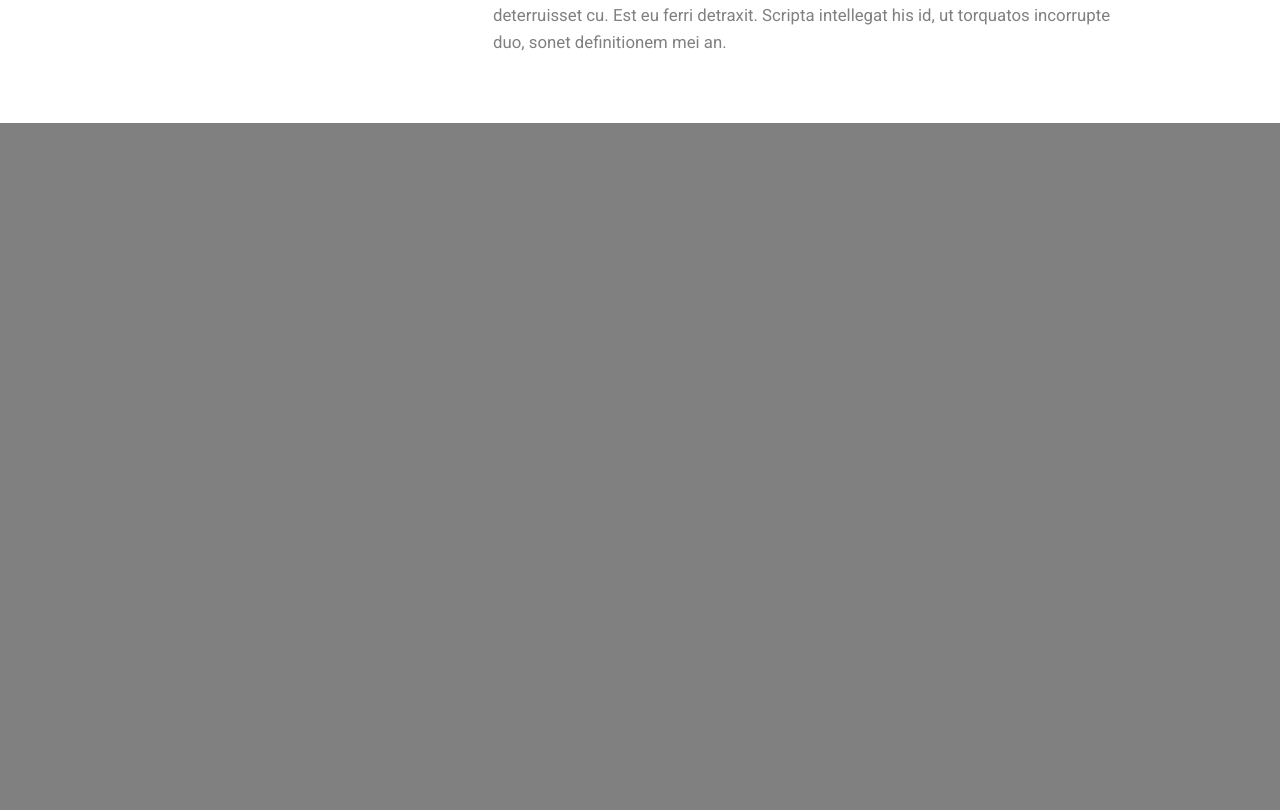
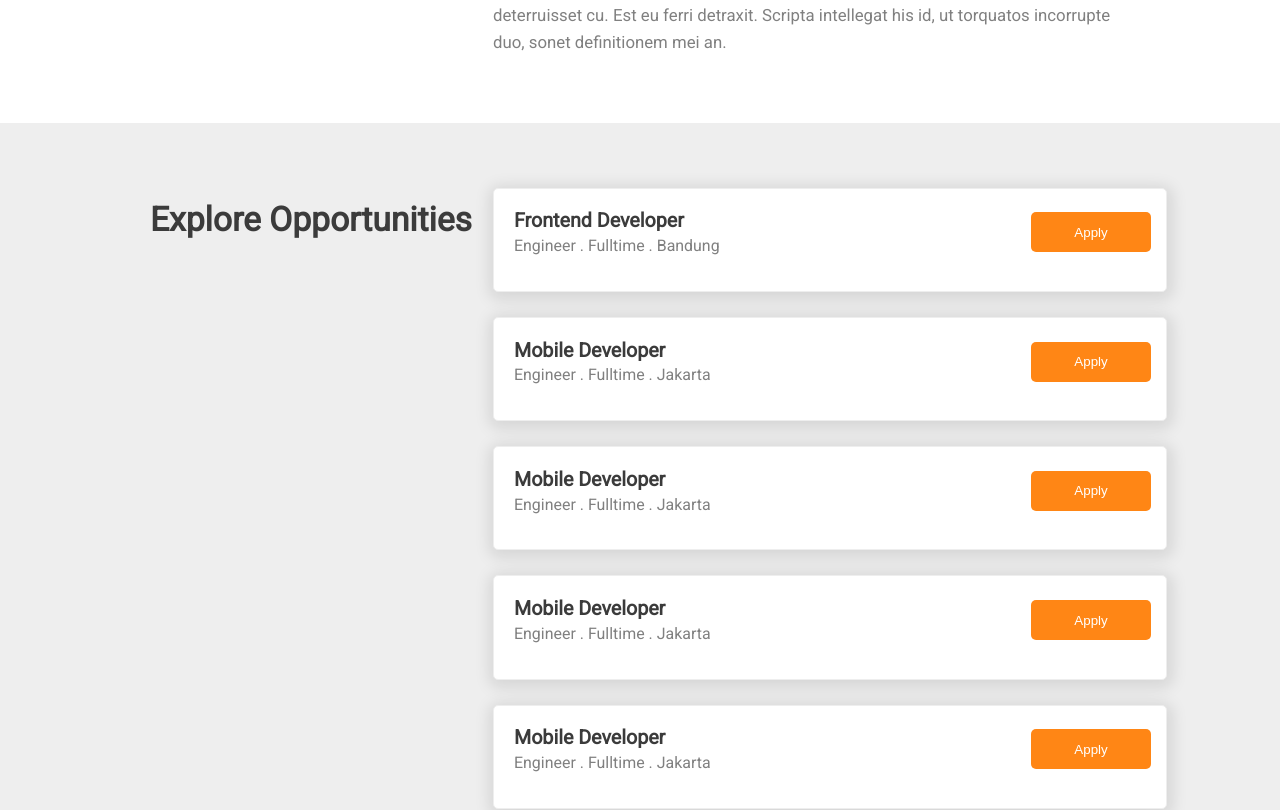
Before and after one commit to risyana/kulina-frontend, a React (Create React App) app: page / in a window 1280 px wide. Shown: the part 909-1719 px from the top of the page. Before the commit the page ends 1032 px from the top, so only its background shows below. Built offline with nearby package versions, Linux system fonts and the light colour scheme.

Commit message:
create 'Job Card' component which receive job information as props

```diff
--- a/src/App.js
+++ b/src/App.js
@@ -2,9 +2,57 @@ import React, { Component } from 'react'
 import './style/style.css'
 import Header from './components/Header/Header'
 import Article from './components/Article/Article'
+import Job from './components/Job/Job'
 
 class App extends Component {
+
+  state = {
+    jobs: [
+      {
+        "title": "Frontend Developer",
+        "type": "Engineer",
+        "status": "Fulltime",
+        "location": "Bandung"
+      },
+      {
+        "title": "Mobile Developer",
+        "type": "Engineer",
+        "status": "Fulltime",
+        "location": "Jakarta"
+      },
+      {
+        "title": "Mobile Developer",
+        "type": "Engineer",
+        "status": "Fulltime",
+        "location": "Jakarta"
+      },
+      {
+        "title": "Mobile Developer",
+        "type": "Engineer",
+        "status": "Fulltime",
+        "location": "Jakarta"
+      },
+      {
+        "title": "Mobile Developer",
+        "type": "Engineer",
+        "status": "Fulltime",
+        "location": "Jakarta"
+      },
+      {
+        "title": "Mobile Developer",
+        "type": "Engineer",
+        "status": "Fulltime",
+        "location": "Jakarta"
+      },
+    ]
+  }
+
   render() {
+
+    let jobs = this.state.jobs.map((job) => (
+      <Job job={job} />
+    ));
+
     return (
       <div className="App-container">
         <header className="App-header">
@@ -23,9 +71,9 @@ class App extends Component {
           </p>
         </Article>
 
-        <section>
-
-        </section>
+        <Article title="Explore Opportunities" bgcolor="#eee">
+          {jobs}
+        </Article>
 
         <footer>
 
--- /dev/null
+++ b/src/components/Job/Job.js
@@ -0,0 +1,14 @@
+import React from 'react'
+
+const Job = (props) => (
+    <div className="Job">
+        <div>
+            <h3>{props.job.title}</h3>
+            <p>{`${props.job.type}  .  ${props.job.status}  .  ${props.job.location}`}</p>
+        </div>
+        <button>
+            Apply
+        </button>
+    </div>
+)
+export default Job
--- a/src/style/style.css
+++ b/src/style/style.css
@@ -79,9 +79,35 @@ body {
     color: #3b3b3b;
     font-size: 1.4em;
     width: 35%;
-    flex-shrink: 0; }
+    flex-shrink: 0;
+    box-sizing: border-box; }
   .App-article div.content {
     padding-top: 15px;
     color: gray;
     font-size: 1.05em;
-    line-height: 1.6em; }
+    line-height: 1.6em;
+    width: 65%; }
+
+.Job {
+  background-color: white;
+  border: 1px solid #eee;
+  width: 100%;
+  border-radius: 5px;
+  box-shadow: 1px 3px 15px 5px rgba(0, 0, 0, 0.1);
+  display: flex;
+  justify-content: space-between;
+  padding: 0 15px 15px 20px;
+  margin-bottom: 25px;
+  align-items: center; }
+  .Job div h3 {
+    color: #3b3b3b;
+    margin-bottom: -18px; }
+  .Job div p {
+    font-size: 0.95em; }
+  .Job button {
+    height: 40px;
+    width: 120px;
+    background-color: #ff8615;
+    border: none;
+    border-radius: 5px;
+    color: white; }
--- a/src/style/style.scss
+++ b/src/style/style.scss
@@ -109,11 +109,52 @@ body {
         font-size: 1.4em;
         width : 35%;
         flex-shrink: 0;
+        box-sizing: border-box;
     }
     div.content {
         padding-top: 15px;
         color : gray;
         font-size: 1.05em;
         line-height: 1.6em;
+        width : 65%
     }
 }
+
+/*Job Card*/
+
+.Job {
+    background-color: white;
+    border : 1px solid #eee;
+    width : 100%;
+    border-radius: 5px;
+    box-shadow: 1px 3px 15px 5px rgba(0,0,0,0.1);
+    display : flex;
+    justify-content: space-between;
+    padding : 0 15px 15px 20px;
+    margin-bottom: 25px;
+    align-items: center;
+
+    div {
+
+        h3 {
+            color : rgb(59, 59, 59);
+            margin-bottom: -18px;
+        }
+
+        p {
+            font-size: 0.95em;
+        }
+    }
+
+    button {
+        height: 40px;
+        width: 120px;
+        background-color: rgb(255, 134, 21);
+        border : none;
+        border-radius: 5px;
+        color:white;
+
+    }
+
+
+}
```
